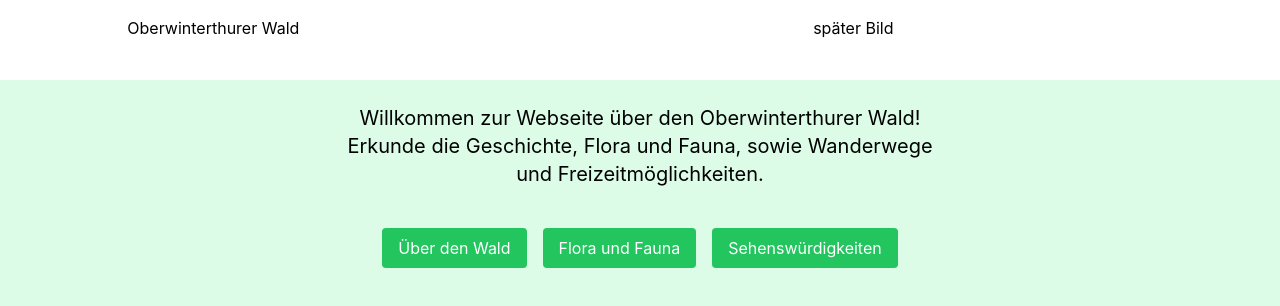
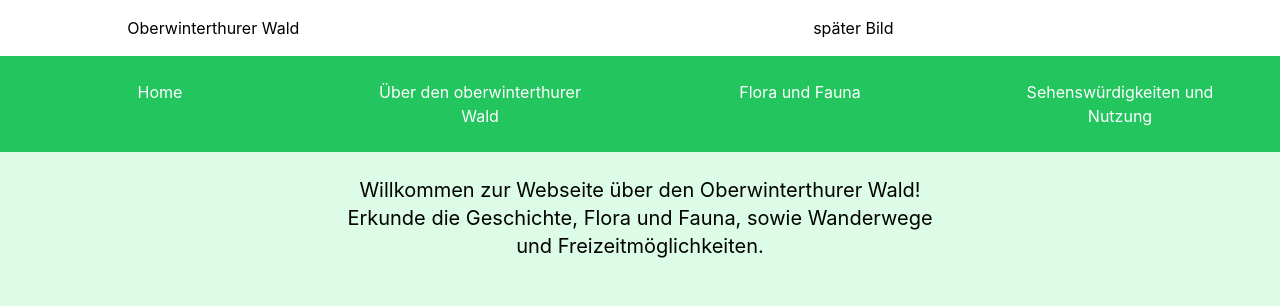
Before and after one commit to Stromschlag6/oberi_wald, a React (Create React App) app: page / in a window 1280 px wide. Shown: the top 306 px of the page. Built offline with nearby package versions, Linux system fonts and the light colour scheme.

Commit message:
continued homepoage

```diff
--- a/src/components/HomePage.js
+++ b/src/components/HomePage.js
@@ -3,7 +3,7 @@ import React from 'react';
 function HomePage() {
   return (
     <div className="flex flex-col items-center bg-green-100 min-h-screen">
-      <header className="flex h-20 bg-white text-black w-full">
+      <header className="flex h-1/4 bg-white text-black w-full">
         <div className='w-1/3 p-4'>
           <h1>Oberwinterthurer Wald</h1>
         </div>
@@ -11,17 +11,26 @@ function HomePage() {
           <h1>später Bild</h1>
         </div>
       </header>
-      <main className="flex-grow flex flex-col items-center">
+      <main className="flex-grow w-full flex flex-col items-center">
+        <nav className="flex w-full justify-center bg-green-500 text-white py-4">
+          <a href="#ueber" className="mx-4 py-2 px-6 w-1/4 hover:bg-green-600 rounded-lg transition-colors">
+            Home
+          </a>
+          <a href="#flora-fauna" className="mx-4 py-2 px-6 w-1/4 hover:bg-green-600 rounded-lg transition-colors">
+            Über den oberwinterthurer Wald
+          </a>
+          <a href="#sehenswuerdigkeiten" className="mx-4 py-2 px-6 w-1/4 hover:bg-green-600 rounded-lg transition-colors">
+            Flora und Fauna
+          </a>
+          <a href="#flora-fauna" className="mx-4 py-2 px-6 w-1/4 hover:bg-green-600 transition-colors">
+            Sehenswürdigkeiten und Nutzung
+          </a>
+        </nav>
         <section className="p-6 text-center max-w-2xl">
           <p className="text-xl">
             Willkommen zur Webseite über den Oberwinterthurer Wald! Erkunde die Geschichte, Flora und Fauna, sowie Wanderwege und Freizeitmöglichkeiten.
           </p>
         </section>
-        <nav className="flex space-x-4 mt-4">
-          <button className="bg-green-500 text-white py-2 px-4 rounded">Über den Wald</button>
-          <button className="bg-green-500 text-white py-2 px-4 rounded">Flora und Fauna</button>
-          <button className="bg-green-500 text-white py-2 px-4 rounded">Sehenswürdigkeiten</button>
-        </nav>
       </main>
     </div>
   );
```
